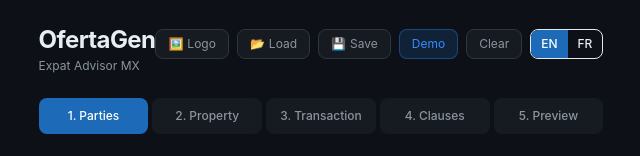
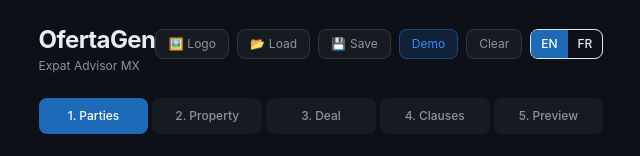
Before and after one commit to Pvrolomx/ofertagen, a Next.js app: page / in a window 1280 px wide. Shown: the top 156 px of the page, without its empty margins (319-959 px from the left). Built offline with nearby package versions, Linux system fonts and the light colour scheme.

Commit message:
fix UX: Transaction → Deal/Contrat en steps — evita wrap en móvil

```diff
--- a/src/app/page.js
+++ b/src/app/page.js
@@ -194,7 +194,7 @@ const UI = {
     },
   },
   en: {
-    steps: ["Parties", "Property", "Transaction", "Clauses", "Preview"],
+    steps: ["Parties", "Property", "Deal", "Clauses", "Preview"],
     sections: {
       idioma: "Buyer's language",
       idioma_sub: "Buyer's preferred language for their copy",
@@ -264,7 +264,7 @@ const UI = {
     },
   },
   fr: {
-    steps: ["Parties", "Propriété", "Transaction", "Clauses", "Aperçu"],
+    steps: ["Parties", "Propriété", "Contrat", "Clauses", "Aperçu"],
     sections: {
       idioma: "Langue de l'acheteur",
       idioma_sub: "Langue préférée de l'acheteur pour sa copie",
```
